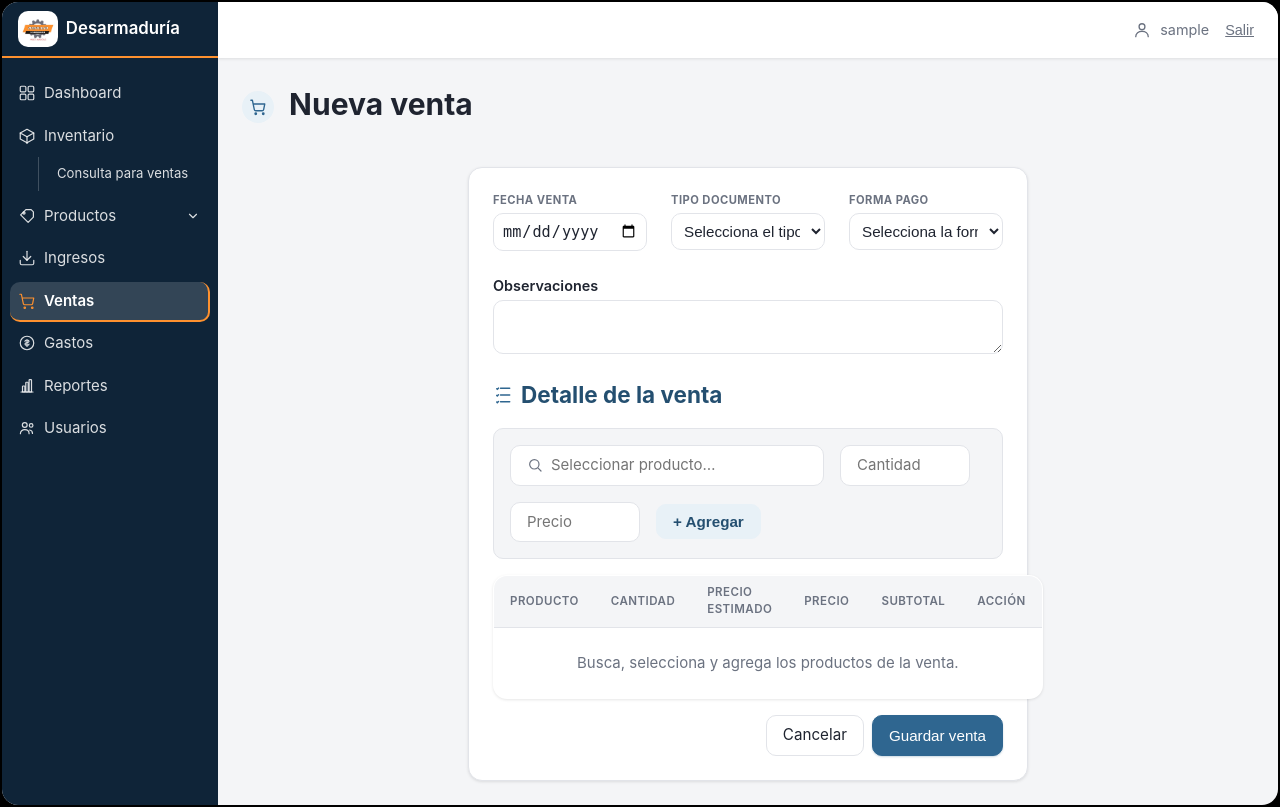
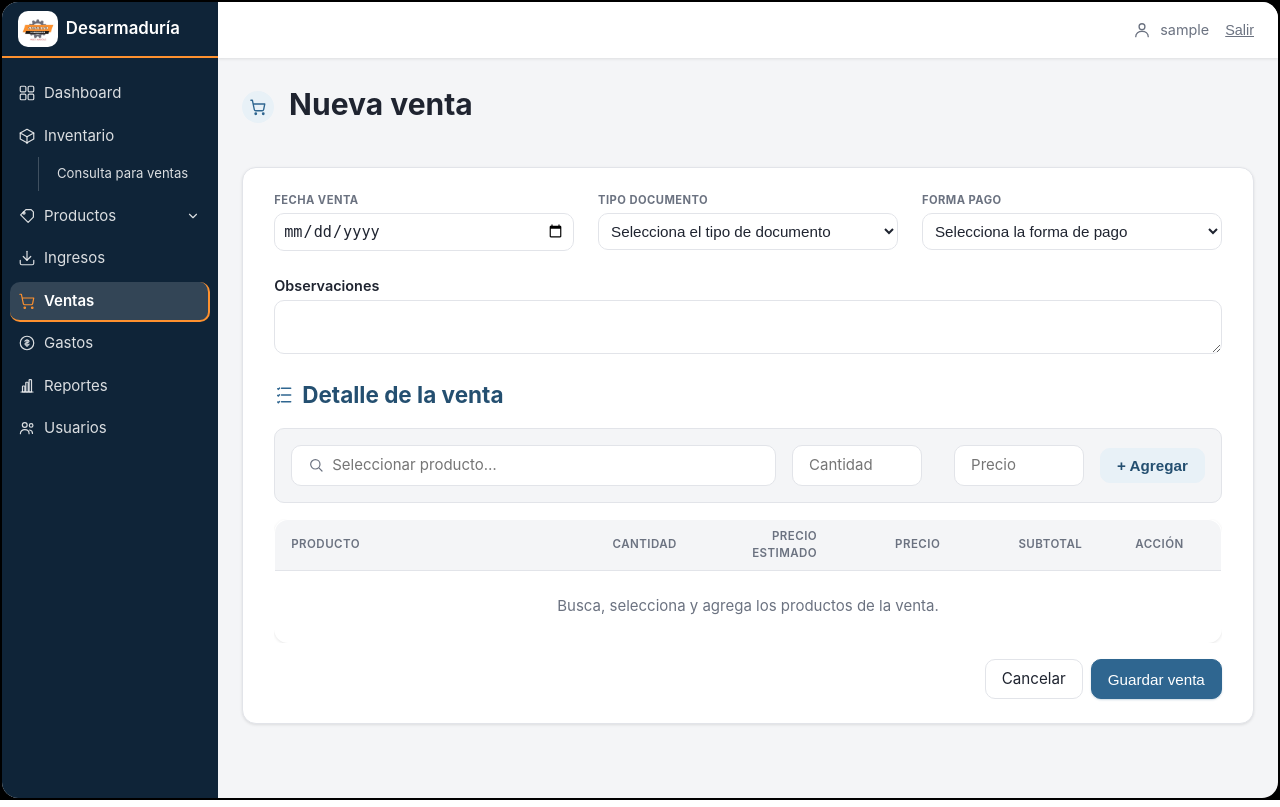
Before and after one commit to Rmoya100/Desarmaduria, a Django app: page /ventas/nueva/ in a window 1280 px wide. Run offline with Django 5.2, Linux system fonts and the light colour scheme; the visitor is signed in with stand-in values (Sample User, id 1); data that the repository does not hold is empty.

Commit message:
modificacion editar venta correccion de diseño

```diff
--- a/inventario/templates/inventario/venta_form.html
+++ b/inventario/templates/inventario/venta_form.html
@@ -99,15 +99,24 @@
         </div>
         <p class="form-error" id="error-nueva-linea" hidden></p>
 
+        <div class="table-scroll">
         <table class="detalle-ventas" data-formset data-formset-prefix="{{ formset.prefix }}">
+            <colgroup>
+                <col class="detalle-col-producto">
+                <col class="detalle-col-cantidad">
+                <col class="detalle-col-precio-estimado">
+                <col class="detalle-col-precio">
+                <col class="detalle-col-subtotal">
+                <col class="detalle-col-accion">
+            </colgroup>
             <thead>
                 <tr>
                     <th>Producto</th>
-                    <th>Cantidad</th>
-                    <th>Precio estimado</th>
-                    <th>Precio</th>
-                    <th>Subtotal</th>
-                    <th>Acción</th>
+                    <th class="detalle-col-cantidad">Cantidad</th>
+                    <th class="detalle-col-precio-estimado">Precio estimado</th>
+                    <th class="detalle-col-precio">Precio</th>
+                    <th class="detalle-col-subtotal">Subtotal</th>
+                    <th class="detalle-col-accion">Acción</th>
                 </tr>
             </thead>
             <tbody data-formset-body>
@@ -122,7 +131,7 @@
                     <td class="detalle-precio-estimado-valor">{% if detalle_form.instance.pk %}{% if detalle_form.instance.precio_estimado %}{{ detalle_form.instance.precio_estimado|clp }}{% else %}—{% endif %}{% endif %}</td>
                     <td class="detalle-precio-valor">{% if detalle_form.instance.pk %}{{ detalle_form.instance.precio|clp }}{% endif %}</td>
                     <td class="detalle-subtotal"></td>
-                    <td>
+                    <td class="detalle-col-accion">
                         <span hidden>{{ detalle_form.DELETE }}</span>
                         <button type="button" class="btn btn-danger btn-sm" data-formset-remove>Quitar</button>
                     </td>
@@ -140,6 +149,7 @@
                 </tr>
             </tfoot>
         </table>
+        </div>
 
         <div class="venta-iva-resumen" id="resumen-iva" hidden>
             <span>Neto: <strong id="resumen-neto-valor">$0</strong></span>
@@ -158,7 +168,7 @@
                 <td class="detalle-precio-estimado-valor"></td>
                 <td class="detalle-precio-valor"></td>
                 <td class="detalle-subtotal"></td>
-                <td>
+                <td class="detalle-col-accion">
                     <span hidden>{{ formset.empty_form.DELETE }}</span>
                     <button type="button" class="btn btn-danger btn-sm" data-formset-remove>Quitar</button>
                 </td>
--- a/static/css/base.css
+++ b/static/css/base.css
@@ -862,7 +862,12 @@ tfoot td {
    barra de agregar producto (buscador + cantidad + precio) que abre el
    modal "Buscar Producto" para elegir de todo el catalogo con su stock.
 --------------------------------------------------------------------- */
-.form-card--ancho {
+/* Selector compuesto (no solo `.form-card--ancho`): mas abajo en este mismo
+   archivo hay un `.form-card { max-width: 560px; }` (linea ~1504, para las
+   tarjetas simples tipo Gastos/Usuarios) con la misma especificidad; sin el
+   `.form-card` aca adelante, el orden de cascada lo hacia ganar y esta
+   tarjeta quedaba fija en 560px sin importar el ancho de pantalla. */
+.form-card.form-card--ancho {
     max-width: 100%;
     padding: var(--spacing-4) calc(var(--spacing-4) * 1.3);
 }
@@ -952,6 +957,67 @@ tfoot td {
     text-align: center;
 }
 
+/* Layout fijo (via <colgroup>) en vez de dejar que el navegador reparta el
+   ancho segun contenido: sin esto, "Producto" (el texto mas largo, nombre +
+   vehiculo) terminaba con el mismo ancho que columnas cortas como "Precio",
+   partiendose en 5-6 lineas aunque la tarjeta tuviera espacio de sobra. */
+.detalle-ventas {
+    table-layout: fixed;
+    width: 100%;
+}
+
+.detalle-col-producto {
+    width: 34%;
+}
+
+.detalle-col-cantidad {
+    width: 10%;
+}
+
+.detalle-col-precio-estimado {
+    width: 15%;
+}
+
+.detalle-col-precio {
+    width: 13%;
+}
+
+.detalle-col-subtotal {
+    width: 15%;
+}
+
+.detalle-col-accion {
+    width: 13%;
+}
+
+.detalle-col-cantidad,
+.detalle-cantidad-valor,
+.detalle-col-accion {
+    text-align: center;
+}
+
+.detalle-col-precio-estimado,
+.detalle-precio-estimado-valor,
+.detalle-col-precio,
+.detalle-precio-valor,
+.detalle-col-subtotal,
+.detalle-subtotal {
+    text-align: right;
+}
+
+.detalle-cantidad-valor,
+.detalle-precio-estimado-valor,
+.detalle-precio-valor,
+.detalle-subtotal,
+.detalle-col-accion {
+    white-space: nowrap;
+}
+
+.detalle-producto-nombre {
+    white-space: normal;
+    word-break: break-word;
+}
+
 .detalle-toolbar {
     display: flex;
     align-items: center;
@@ -1475,7 +1541,10 @@ tfoot td {
     min-width: 160px;
 }
 
-.form-card--wide {
+/* Mismo motivo del comentario en `.form-card.form-card--ancho`: selector
+   compuesto para ganarle en especificidad al `.form-card` duplicado de mas
+   abajo, si no esta tarjeta (Ingresos) tambien queda fija en 560px. */
+.form-card.form-card--wide {
     max-width: 760px;
 }
 
```
